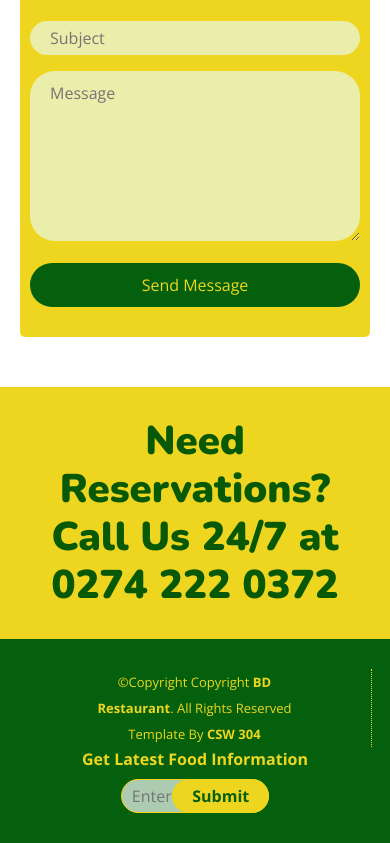
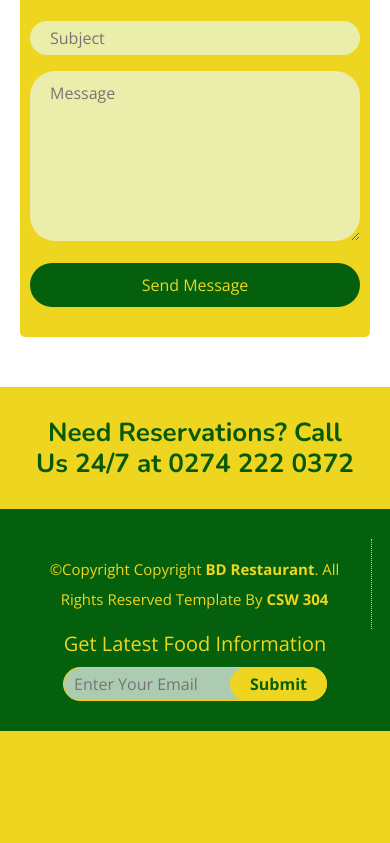
Before and after one commit to leducnhan230/BD-Restaurant, a plain HTML site: page src/index.html in a window 390 px wide. Shown: the part 11073-11916 px from the top of the page. After the commit the page ends 11804 px from the top, so only its background shows below. Drawn offline with Linux system fonts and the light colour scheme.

Commit message:
feat(layout): complete footer for mobile layout

```diff
--- a/src/css/style.css
+++ b/src/css/style.css
@@ -805,7 +805,31 @@ footer .right-bottom button {
         text-align: center;
     }
 
-    .contact button{
+    .contact button {
         width: 100%;
     }
+
+    /* footer */
+    footer .top-footer h2 {
+        font-size: 26px;
+        font-weight: 700;
+    }
+
+    footer .left-bottom {
+        padding: 0;
+        margin-bottom: 30px;
+    }
+
+    footer .left-bottom p {
+        font-size: 15px;
+    }
+
+    footer .right-bottom .box {
+        width: 80%;
+    }
+
+    footer .right-bottom span {
+        font-weight: normal;
+        font-size: 20px;
+    }
 }
```
